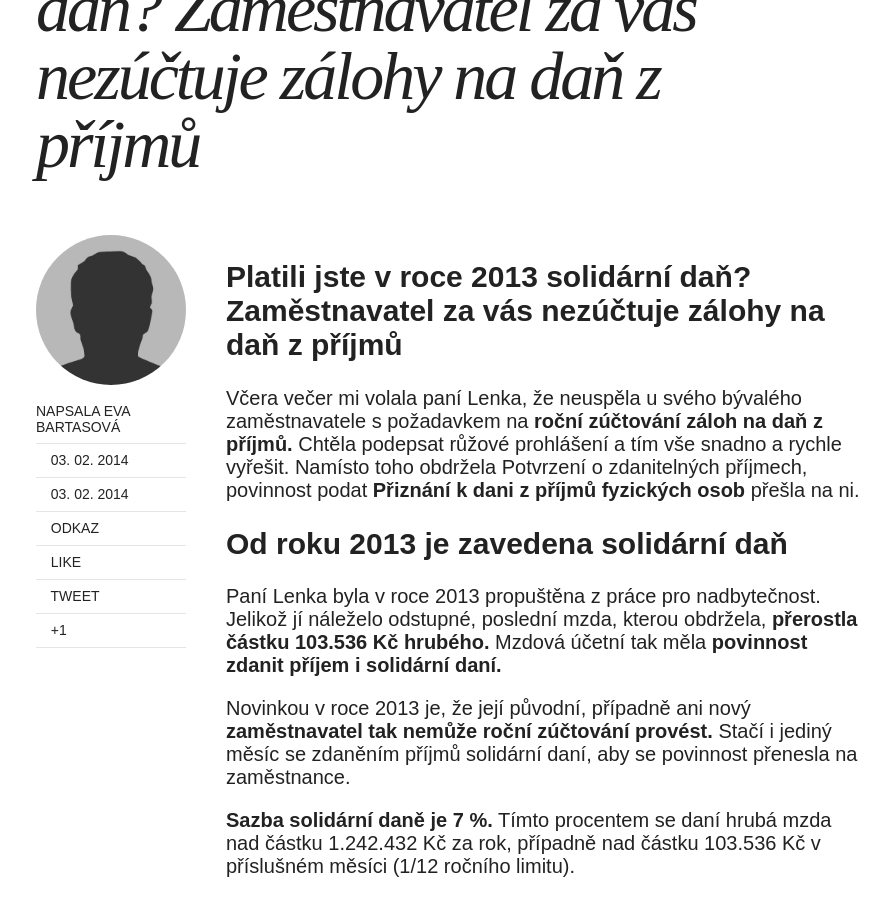
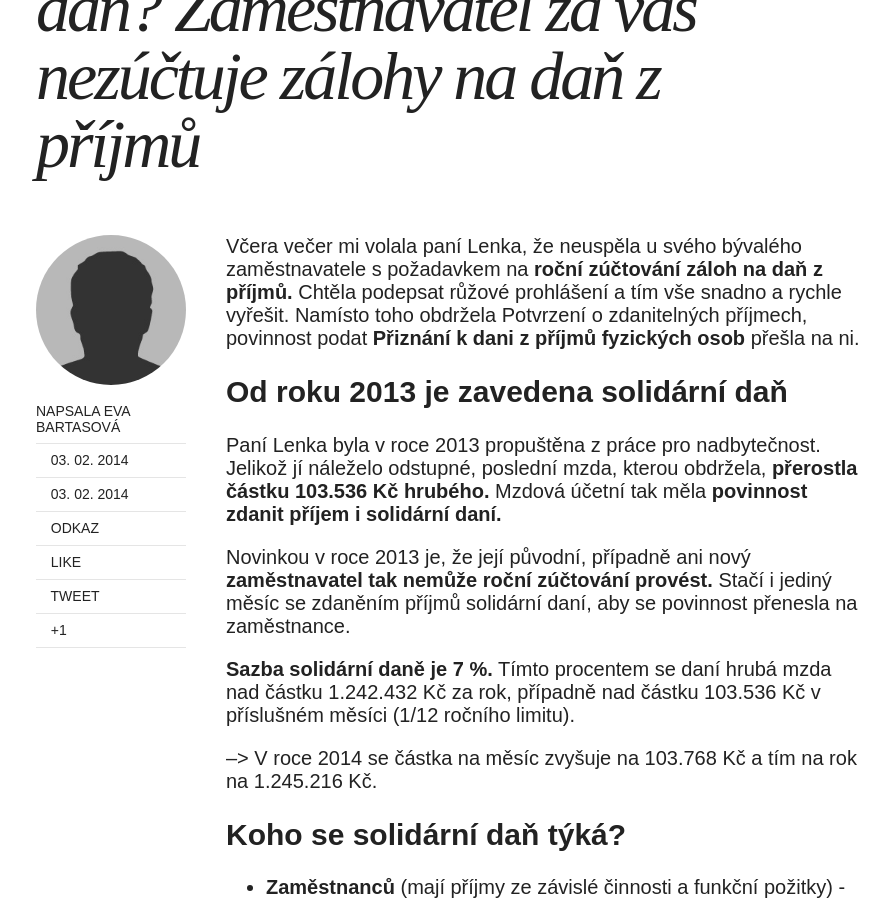
Before and after one commit to aborym/evabartasova, a Jekyll site: the page built from _posts/2014-02-03-solidarni-dan.md, in a window 1280 px wide and 900 px high, scrolled down 536 px. Shown: the whole window, without its empty margins (124-1013 px from the left). Built offline with Jekyll 4.4.1, drawn with Linux system fonts in a browser that asks for light colours; nearby versions of some CDN libraries; comment, search, counter and statistics services are not loaded.

Commit message:
[FIX] Stylystic fixes in first blogpost

```diff
--- a/_posts/2014-02-03-solidarni-dan.md
+++ b/_posts/2014-02-03-solidarni-dan.md
@@ -7,7 +7,6 @@ category: dane
 comments: true
 share: true
 ---
-# Platili jste v roce 2013 solidární daň? Zaměstnavatel za vás nezúčtuje zálohy na daň z příjmů
 
 Včera večer mi volala paní Lenka, že neuspěla u svého bývalého zaměstnavatele s požadavkem na **roční zúčtování záloh na daň z příjmů.** Chtěla podepsat růžové prohlášení a tím vše snadno a rychle vyřešit. Namísto toho obdržela Potvrzení o zdanitelných příjmech, povinnost podat **Přiznání k dani z příjmů fyzických osob** přešla na ni.
 
@@ -28,7 +27,9 @@ Novinkou v roce 2013 je, že její původní, případně ani nový **zaměstnav
 * **Zaměstnanců** (mají příjmy ze závislé činnosti a funkční požitky) - zaměstnavatel za ně odvádí zálohy na daň z příjmů. Měsíční záloha může, za výše uvedených podmínek, obsahovat i tuto daň.
 Jsou to zejména: řídící pracovníci, společníci, jednatelé, členové  statutárních orgánů s vysokou základní mzdou, s jednorázovými ročními prémiemi či několika-měsíčním odstupným atd.
 * **Podnikatelů** (mají příjmy z podnikání a z jiné samostatné výdělečné činnosti) - sami si odvádí zálohy na daň z příjmů. Solidární daň daného roku zúčtují v ročním Přiznání k dani z příjmů fyzických osob.
-##Platili jste solidární daň?
+
+## Platili jste solidární daň?
+
 Nejpozději do 15. 2. si u zaměstnavatele vyžádejte Potvrzení o zdanitelných příjmech.
 
 Pokud si nebudete vědět rady, jak zpracovat přiznání k dani z příjmu, ozvěte se mi. Ráda vám poradím nebo vše potřebné připravím. Napište na: <eva.bartasova@gmail.com>.
```
